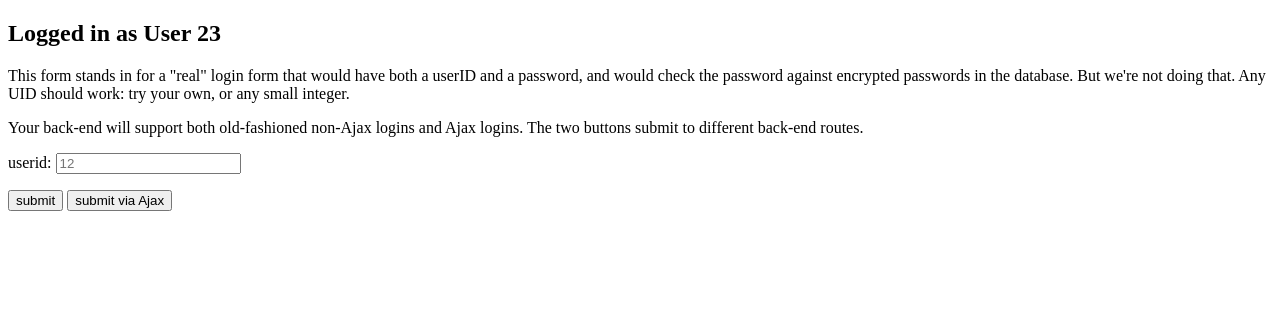
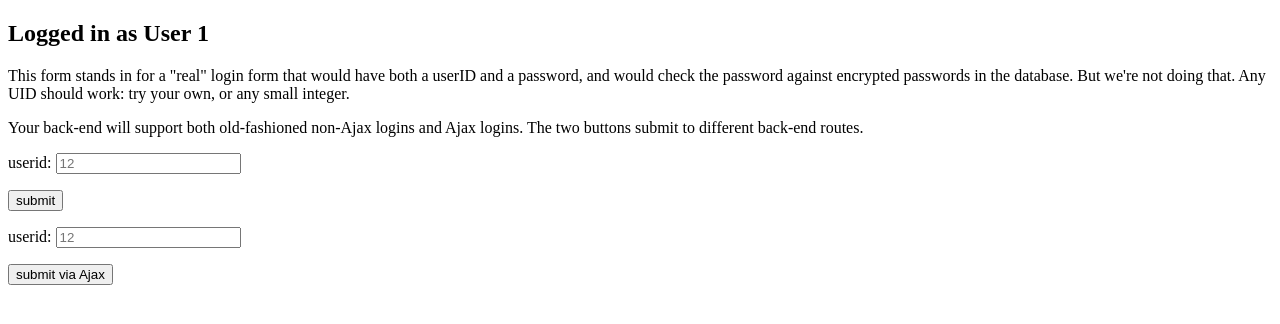
Before and after one commit to emmalim/ajax, a Flask app: template templates/login.html in a window 1280 px wide. Shown: the top 324 px of the page. Run offline with Flask 3, Linux system fonts and the light colour scheme; the template is opened without the code that fills it: most values are stand-ins (such as "Sample title", 1, 10 or a date in 2020).

Commit message:
modification to login.html

```diff
--- a/templates/login.html
+++ b/templates/login.html
@@ -1,7 +1,7 @@
 {% extends "movies-base.html" %}
 
 {% block main_content%}
-<h2>Logged in as User <span id="login_uid">23</span></h2>
+<h2>Logged in as User <span id="login_uid">{{ uid }}</span></h2>
 
 <p>This form stands in for a "real" login form that would have both a
 userID and a password, and would check the password against encrypted
@@ -10,10 +10,18 @@ work: try your own, or any small integer.</p>
 <p>Your back-end will support both old-fashioned non-Ajax logins and
 Ajax logins. The two buttons submit to different back-end routes.</p>
 
-<form id="login_form" method="post" action="/cs304ajax/set-UID/">
+<!-- Non-Ajax login form -->
+<form id="login_form" method="post" action="/set-UID/">
     <p><label>userid: <input type="text" name="uid" placeholder="12"></label></p>
     <p>
         <input type="submit" value="submit">
+    </p>
+</form>
+
+<!-- Ajax login form -->
+<form id="ajax_login_form" method="post" action="/ajax-login/">
+    <p><label>userid: <input type="text" name="uid" placeholder="12"></label></p>
+    <p>
         <input type="button" id="ajax_login" value="submit via Ajax">
     </p>
 </form>
```
